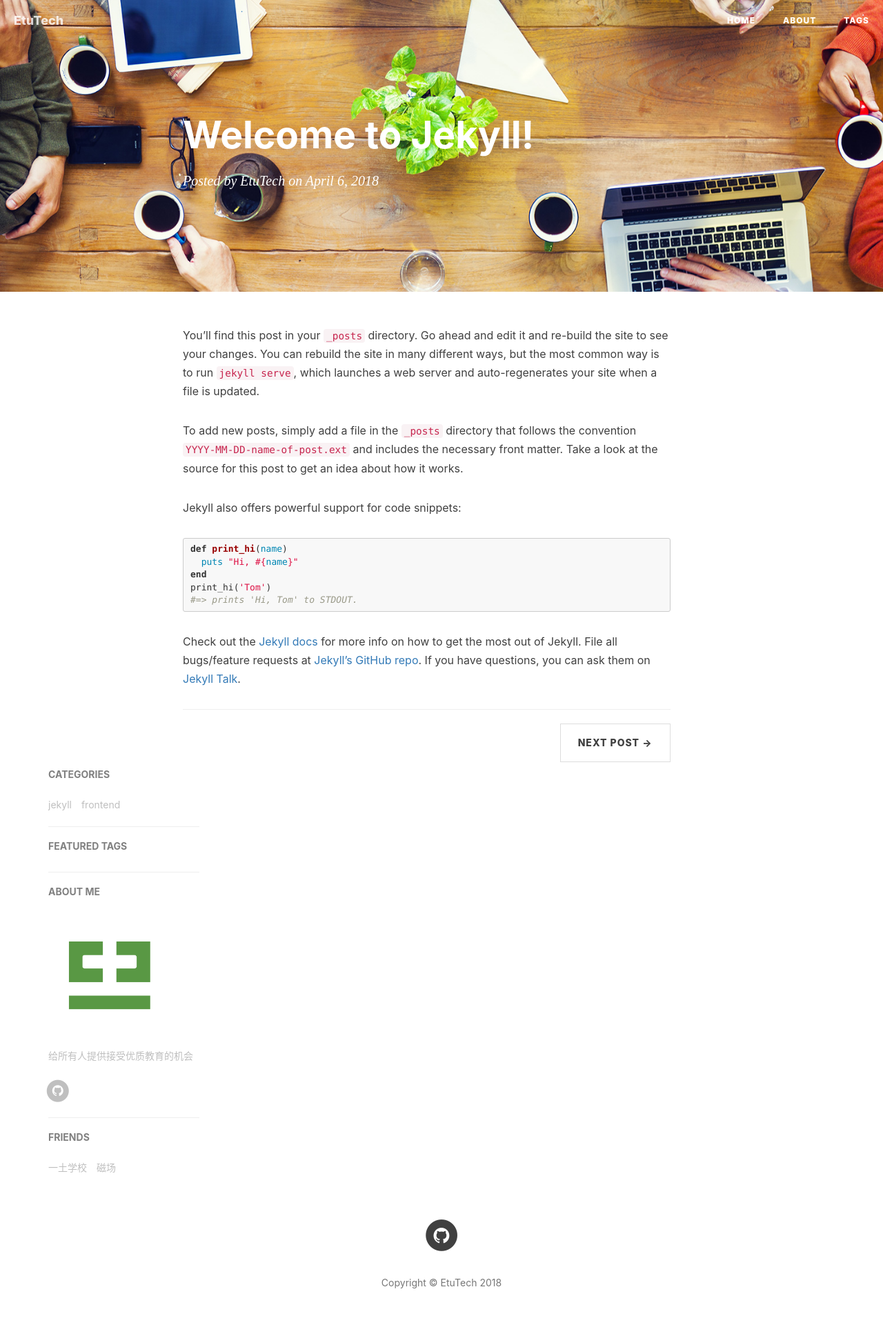
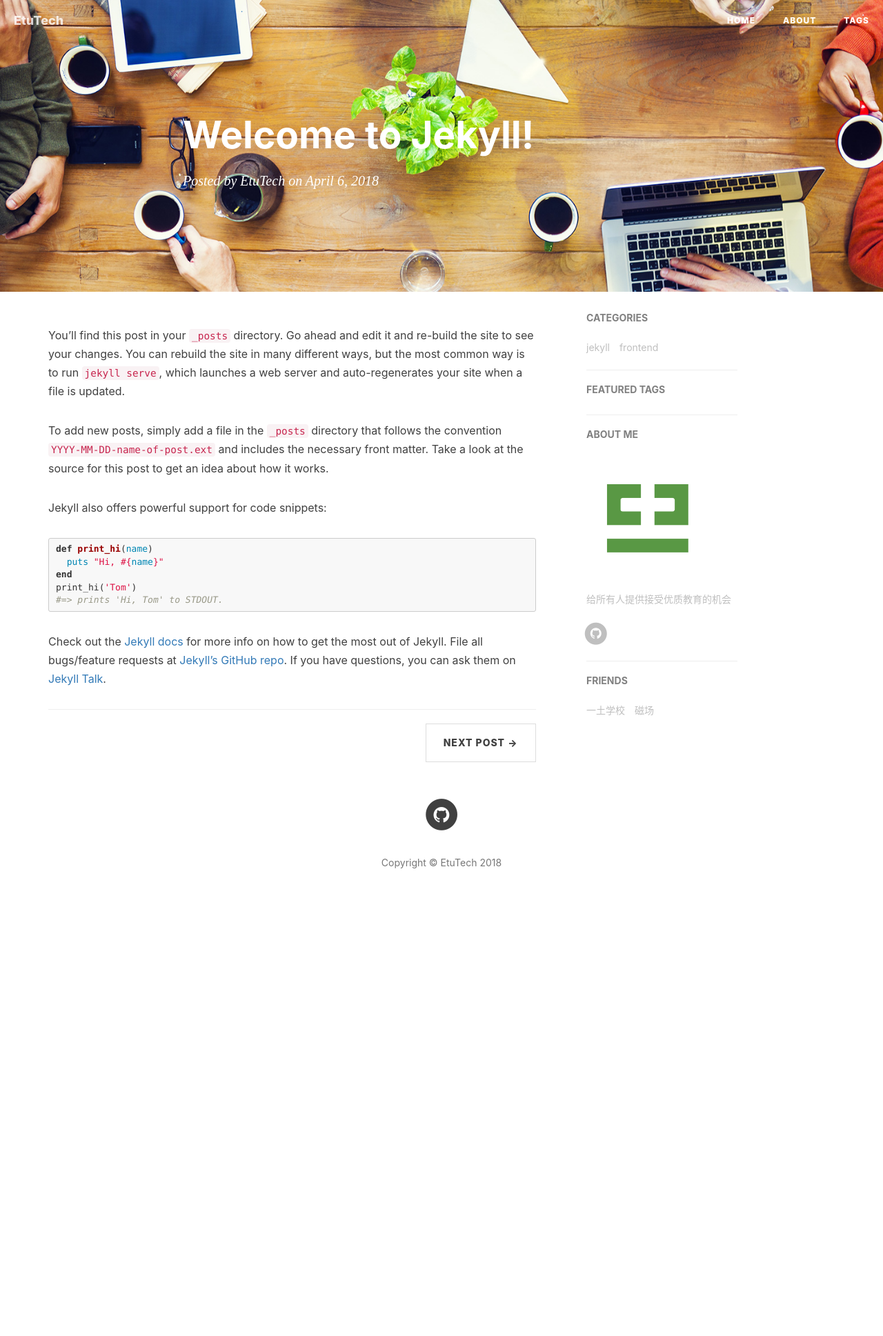
Before and after one commit to etutech/etutech.github.io, a Jekyll site: the page built from _posts/2018-04-06-welcome-to-jekyll.markdown, in a window 1280 px wide. Shown: the whole page at 69% size. Built offline with Jekyll 4.4.1, drawn with Linux system fonts in a browser that asks for light colours; nearby versions of some CDN libraries; comment, search, counter and statistics services are not loaded; after the commit the page ends 1327 px from its top, so only the background shows below that.

Commit message:
post 页面 ui

```diff
--- a/_layouts/post.html
+++ b/_layouts/post.html
@@ -38,9 +38,7 @@
         <div class="row">
 
     <!-- Post Container -->
-            <div class="
-                col-lg-8 col-lg-offset-2
-                col-md-10 col-md-offset-1
+            <div class="col-lg-8 col-md-10
                 post-container">
 
 				{{ content }}
```
